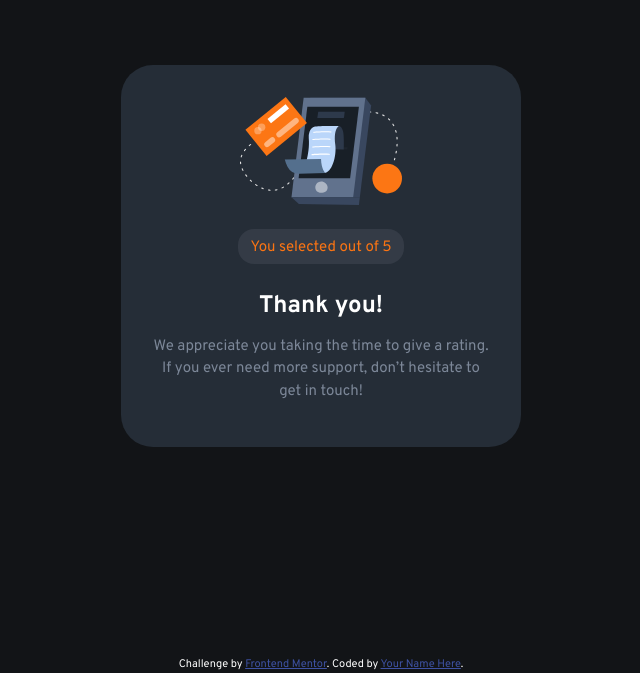
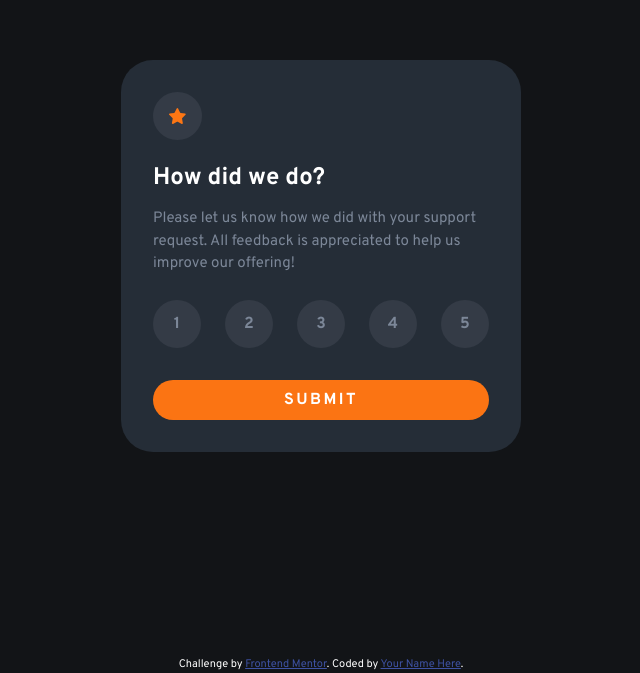
Before and after one commit to Grill3dCheese/FEM-RatingComponent, a website: page src/index.html in a window 1280 px wide. Shown: the part 144-817 px from the top of the page, without its empty margins (319-959 px from the left). Drawn offline with Linux system fonts and the light colour scheme.

Commit message:
add script file to head with async attribute to prevent blocking resources and remove hidden class from rating-side and add to thanks side to begin with

```diff
--- a/src/index.html
+++ b/src/index.html
@@ -11,6 +11,7 @@
   <link rel="preconnect" href="https://fonts.gstatic.com" crossorigin>
   <link href="https://fonts.googleapis.com/css2?family=Overpass:wght@400;700&display=swap" rel="stylesheet">
   <link rel="stylesheet" href="assets/css/style.css">
+  <script src="scripts/script.js" async></script>
 
   <title>Frontend Mentor | Interactive rating component</title>
 </head>
@@ -19,7 +20,7 @@
   <!-- Rating state start -->
   <main>
     <article class="rating-card">
-      <div class="rating-side hidden">
+      <div class="rating-side">
         <div class="star-icon">
           <img src="assets/images/icon-star.svg" alt="A five-pointed star icon, commonly called a pentagram">
         </div>
@@ -37,7 +38,7 @@
       </div>
       <!-- Rating state end -->
       <!-- Thank you state start -->
-      <div class="thanks">
+      <div class="thanks hidden">
         <img src="assets/images/illustration-thank-you.svg"
           alt="A cell phone with a receipt coming out of the screen. Surrounding the phone is a credit card and circular dot">
         <p class="number-selected">You selected <span id="number-picked"></span> out of 5</p>
```
